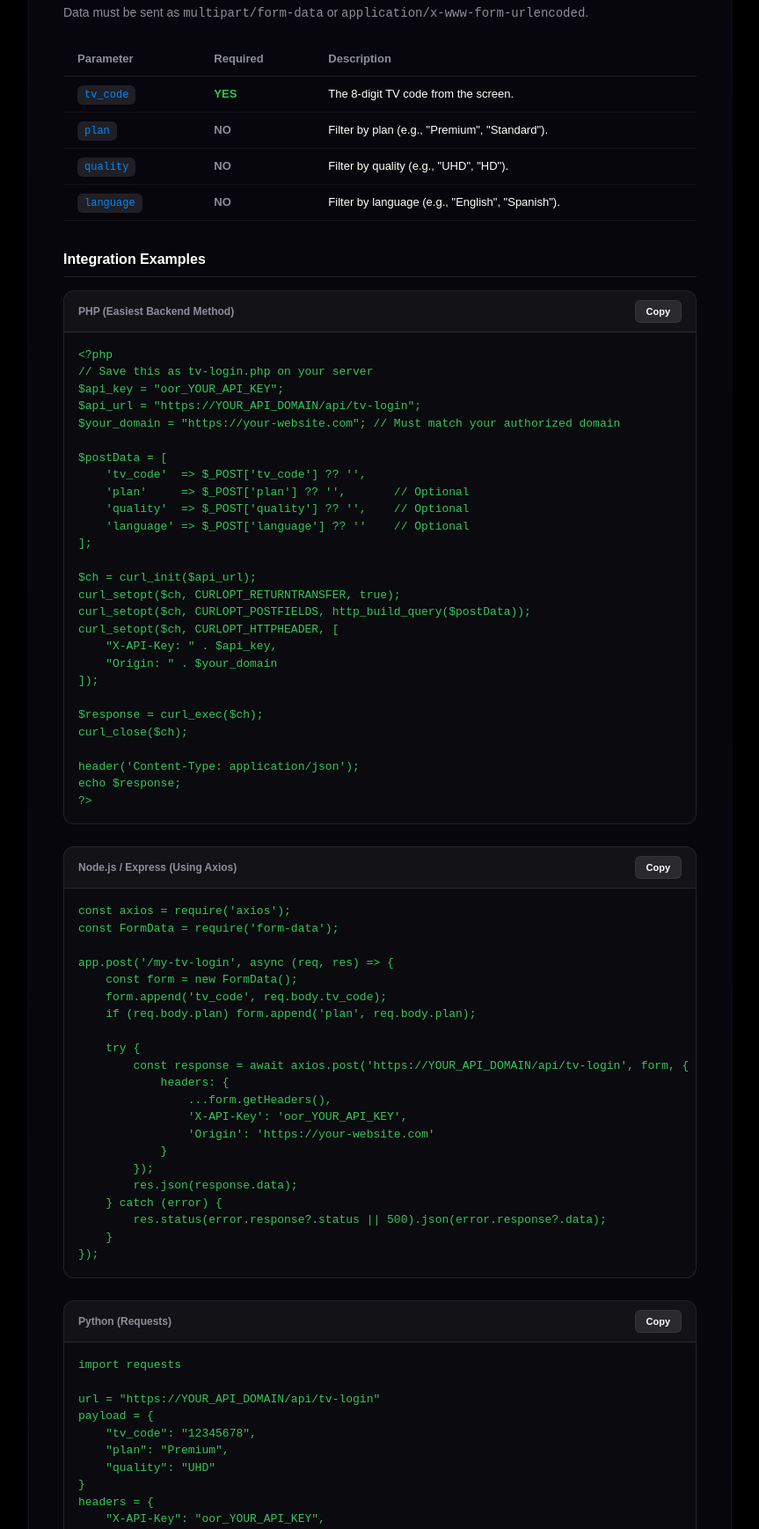
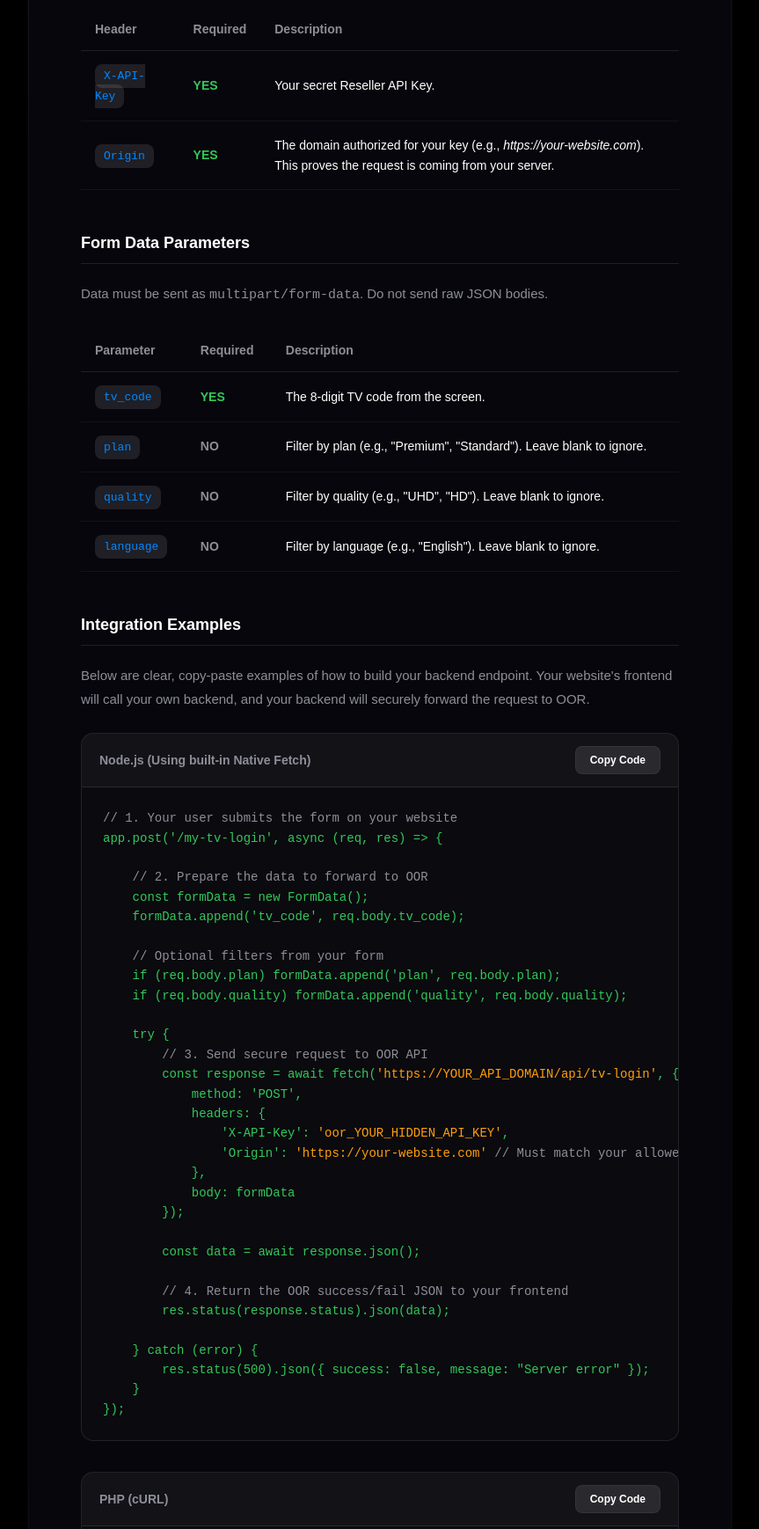
Before and after one commit to badmashagaya/nfxcookie, a website: page public/docs.html in a window 1280 px wide. Shown: the part 759-2497 px from the top of the page at 88% size, without its empty margins (208-1071 px from the left). Drawn offline with Linux system fonts and the light colour scheme; a web font is replaced by a local one.

Commit message:
Revise styles and text in API documentation
Updated styling and content in the API documentation.

```diff
--- a/public/docs.html
+++ b/public/docs.html
@@ -7,9 +7,7 @@
 
     <style>
         @import url('https://fonts.cdnfonts.com/css/nexa-bold');
-    </style>
 
-    <style>
         :root {
             --bg-color: #000000;
             --card-bg: #06060c;
@@ -30,7 +28,7 @@
         }
 
         .import-card {
-            background: var(--card-bg); border-radius: 20px; padding: 40px;
+            background: var(--card-bg); border-radius: 20px; padding: 40px 30px;
             width: 100%; max-width: 800px; position: relative;
             box-shadow: 0 0 0 0.5px rgba(255,255,255,0.05), 0 20px 40px rgba(0,0,0,0.5);
             margin-bottom: 40px;
@@ -42,158 +40,165 @@
             -webkit-mask-composite: xor; mask-composite: exclude; pointer-events: none;
         }
 
-        h2 { margin: 0 0 10px 0; font-size: 24px; font-weight: 700; letter-spacing: 0.5px; }
-        h3 { font-size: 16px; font-weight: 700; margin: 35px 0 15px 0; padding-bottom: 10px; border-bottom: 1px solid var(--border); }
-        p { font-size: 14px; color: var(--text-secondary); line-height: 1.6; margin: 0 0 20px 0; }
+        h2 { margin: 0 0 15px 0; font-size: 26px; font-weight: 700; letter-spacing: 0.5px; }
+        h3 { font-size: 18px; font-weight: 700; margin: 50px 0 20px 0; padding-bottom: 12px; border-bottom: 1px solid var(--border); color: #fff;}
+        p { font-size: 15px; color: var(--text-secondary); line-height: 1.8; margin: 0 0 25px 0; }
 
         .endpoint-box {
-            display: flex; align-items: center; gap: 12px; background: rgba(255,255,255,0.03);
-            border: 1px solid var(--border); border-radius: 12px; padding: 16px; margin-bottom: 25px;
+            display: flex; align-items: center; gap: 15px; background: rgba(255,255,255,0.03);
+            border: 1px solid var(--border); border-radius: 12px; padding: 18px; margin-bottom: 35px;
+            flex-wrap: wrap;
         }
-        .badge { background: rgba(0, 136, 255, 0.2); color: var(--accent); padding: 6px 12px; border-radius: 8px; font-size: 12px; font-weight: 700; letter-spacing: 1px; }
-        .endpoint-url { font-family: ui-monospace, monospace; font-size: 14px; color: #fff; }
+        .badge { background: rgba(0, 136, 255, 0.2); color: var(--accent); padding: 8px 14px; border-radius: 8px; font-size: 13px; font-weight: 700; letter-spacing: 1px; }
+        .endpoint-url { font-family: ui-monospace, monospace; font-size: 15px; color: #fff; word-break: break-all;}
 
         .alert-box {
             background: rgba(52, 199, 89, 0.1); border: 1px solid rgba(52, 199, 89, 0.3);
-            color: #34c759; padding: 16px; border-radius: 12px; font-size: 13px; font-weight: 700; margin-bottom: 25px;
+            color: #34c759; padding: 20px; border-radius: 14px; font-size: 14px; font-weight: 700; margin-bottom: 30px; line-height: 1.6;
         }
         .alert-box.warning { background: rgba(255, 159, 10, 0.1); border-color: rgba(255, 159, 10, 0.3); color: #ff9f0a; }
 
         /* Table */
-        table { width: 100%; border-collapse: collapse; margin-bottom: 30px; font-size: 13px; }
-        th { text-align: left; padding: 12px 16px; border-bottom: 1px solid rgba(255,255,255,0.1); color: var(--text-secondary); font-weight: 700; }
-        td { padding: 12px 16px; border-bottom: 1px solid rgba(255,255,255,0.05); color: #fff; }
-        td code { background: rgba(255,255,255,0.1); padding: 4px 8px; border-radius: 6px; font-family: monospace; font-size: 12px; color: var(--accent); }
+        .table-container { overflow-x: auto; margin-bottom: 40px; }
+        table { width: 100%; border-collapse: collapse; font-size: 14px; min-width: 600px;}
+        th { text-align: left; padding: 16px; border-bottom: 1px solid rgba(255,255,255,0.1); color: var(--text-secondary); font-weight: 700; }
+        td { padding: 16px; border-bottom: 1px solid rgba(255,255,255,0.05); color: #fff; line-height: 1.6;}
+        td code { background: rgba(255,255,255,0.1); padding: 6px 10px; border-radius: 8px; font-family: ui-monospace, monospace; font-size: 13px; color: var(--accent); }
 
         /* Code Blocks */
-        .code-wrapper { position: relative; background: #0a0a0f; border: 1px solid var(--border); border-radius: 12px; margin-bottom: 25px; overflow: hidden; }
-        .code-header { display: flex; justify-content: space-between; align-items: center; background: rgba(255,255,255,0.03); padding: 10px 16px; border-bottom: 1px solid var(--border); font-size: 12px; font-weight: 700; color: var(--text-secondary); }
-        .copy-btn { background: rgba(255,255,255,0.1); border: 1px solid rgba(255,255,255,0.05); color: white; padding: 6px 12px; border-radius: 6px; font-size: 11px; font-family: 'Nexa', sans-serif; cursor: pointer; transition: 0.2s; font-weight: 700; }
+        .code-wrapper { position: relative; background: #0a0a0f; border: 1px solid var(--border); border-radius: 14px; margin-bottom: 35px; overflow: hidden; }
+        .code-header { display: flex; justify-content: space-between; align-items: center; background: rgba(255,255,255,0.03); padding: 14px 20px; border-bottom: 1px solid var(--border); font-size: 14px; font-weight: 700; color: var(--text-secondary); }
+        .copy-btn { background: rgba(255,255,255,0.1); border: 1px solid rgba(255,255,255,0.05); color: white; padding: 8px 16px; border-radius: 8px; font-size: 12px; font-family: 'Nexa', sans-serif; cursor: pointer; transition: 0.2s; font-weight: 700; }
         .copy-btn:hover { background: rgba(255,255,255,0.2); }
-        pre { margin: 0; padding: 16px; overflow-x: auto; font-family: ui-monospace, monospace; font-size: 13px; color: #34c759; line-height: 1.5; }
+        pre { margin: 0; padding: 24px; overflow-x: auto; font-family: ui-monospace, monospace; font-size: 14px; color: #34c759; line-height: 1.6; }
+
+        /* Highlighting inside code blocks */
+        .c-comment { color: #8e8e99; }
+        .c-string { color: #ff9f0a; }
+
+        @media (min-width: 768px) {
+            body { padding: 60px 40px; }
+            .import-card { padding: 50px 60px; }
+        }
     </style>
 </head>
 <body>
 
 <div class="import-card">
     <h2>OOR API Documentation</h2>
-    <p>Welcome to the Reseller Integration Guide. Use this API to authenticate Smart TVs directly from your own website.</p>
+    <p>Welcome to the Reseller Integration Guide. Use this documentation to securely connect your website to the OOR authentication engine.</p>
 
     <div class="alert-box">
-        💡 <b>Fair Quota System:</b> Your quota points are <u>only deducted on a successful login.</u> If a user enters a wrong code or an account is dead, you do not lose any points!
+        💡 <b>Fair Quota System:</b> Your quota points are <u>only deducted on a successful login.</u> If a user enters a wrong code or an account fails, you do not lose any points!
     </div>
 
     <div class="alert-box warning">
-        ⚠️ <b>Security Notice:</b> Never expose your API key in frontend JavaScript or HTML. You must make API requests from your own backend server (Node.js, PHP, Python, etc.) to keep your key hidden.
+        ⚠️ <b>Security Notice:</b> Never expose your API key in frontend HTML or JavaScript. You must make API requests from your own backend server to keep your key completely hidden.
     </div>
 
     <h3>Authentication Endpoint</h3>
+    <p>Send your requests to this URL.</p>
     <div class="endpoint-box">
         <span class="badge">POST</span>
-        <span class="endpoint-url">/api/tv-login</span>
+        <span class="endpoint-url">https://your-api-domain.com/api/tv-login</span>
     </div>
 
     <h3>Required Headers</h3>
+    <div class="table-container">
         <table>
             <tr><th>Header</th><th>Required</th><th>Description</th></tr>
             <tr><td><code>X-API-Key</code></td><td><span style="color:#34c759; font-weight:700;">YES</span></td><td>Your secret Reseller API Key.</td></tr>
-        <tr><td><code>Origin</code></td><td><span style="color:#34c759; font-weight:700;">YES</span></td><td>The domain authorized for your key (e.g., <i>https://your-website.com</i>). Automatically sent by browsers, but must be set manually if calling from a backend proxy.</td></tr>
+            <tr><td><code>Origin</code></td><td><span style="color:#34c759; font-weight:700;">YES</span></td><td>The domain authorized for your key (e.g., <i>https://your-website.com</i>). This proves the request is coming from your server.</td></tr>
         </table>
+    </div>
 
     <h3>Form Data Parameters</h3>
-    <p>Data must be sent as <code>multipart/form-data</code> or <code>application/x-www-form-urlencoded</code>.</p>
+    <p>Data must be sent as <code>multipart/form-data</code>. Do not send raw JSON bodies.</p>
+    <div class="table-container">
         <table>
             <tr><th>Parameter</th><th>Required</th><th>Description</th></tr>
             <tr><td><code>tv_code</code></td><td><span style="color:#34c759; font-weight:700;">YES</span></td><td>The 8-digit TV code from the screen.</td></tr>
-        <tr><td><code>plan</code></td><td><span style="color:#8e8e99; font-weight:700;">NO</span></td><td>Filter by plan (e.g., "Premium", "Standard").</td></tr>
-        <tr><td><code>quality</code></td><td><span style="color:#8e8e99; font-weight:700;">NO</span></td><td>Filter by quality (e.g., "UHD", "HD").</td></tr>
-        <tr><td><code>language</code></td><td><span style="color:#8e8e99; font-weight:700;">NO</span></td><td>Filter by language (e.g., "English", "Spanish").</td></tr>
+            <tr><td><code>plan</code></td><td><span style="color:#8e8e99; font-weight:700;">NO</span></td><td>Filter by plan (e.g., "Premium", "Standard"). Leave blank to ignore.</td></tr>
+            <tr><td><code>quality</code></td><td><span style="color:#8e8e99; font-weight:700;">NO</span></td><td>Filter by quality (e.g., "UHD", "HD"). Leave blank to ignore.</td></tr>
+            <tr><td><code>language</code></td><td><span style="color:#8e8e99; font-weight:700;">NO</span></td><td>Filter by language (e.g., "English"). Leave blank to ignore.</td></tr>
         </table>
+    </div>
 
     <h3>Integration Examples</h3>
+    <p>Below are clear, copy-paste examples of how to build your backend endpoint. Your website's frontend will call your own backend, and your backend will securely forward the request to OOR.</p>
 
     <div class="code-wrapper">
         <div class="code-header">
-            <span>PHP (Easiest Backend Method)</span>
-            <button class="copy-btn" onclick="copyCode(this, 'code-php')">Copy</button>
+            <span>Node.js (Using built-in Native Fetch)</span>
+            <button class="copy-btn" onclick="copyCode(this, 'code-node')">Copy Code</button>
+        </div>
+        <pre id="code-node"><code><span class="c-comment">// 1. Your user submits the form on your website</span>
+app.post('/my-tv-login', async (req, res) => {
+
+    <span class="c-comment">// 2. Prepare the data to forward to OOR</span>
+    const formData = new FormData();
+    formData.append('tv_code', req.body.tv_code);
+
+    <span class="c-comment">// Optional filters from your form</span>
+    if (req.body.plan) formData.append('plan', req.body.plan);
+    if (req.body.quality) formData.append('quality', req.body.quality);
+
+    try {
+        <span class="c-comment">// 3. Send secure request to OOR API</span>
+        const response = await fetch(<span class="c-string">'https://YOUR_API_DOMAIN/api/tv-login'</span>, {
+            method: 'POST',
+            headers: {
+                'X-API-Key': <span class="c-string">'oor_YOUR_HIDDEN_API_KEY'</span>,
+                'Origin': <span class="c-string">'https://your-website.com'</span> <span class="c-comment">// Must match your allowed domain</span>
+            },
+            body: formData
+        });
+
+        const data = await response.json();
+
+        <span class="c-comment">// 4. Return the OOR success/fail JSON to your frontend</span>
+        res.status(response.status).json(data);
+
+    } catch (error) {
+        res.status(500).json({ success: false, message: "Server error" });
+    }
+});</code></pre>
+    </div>
+
+    <div class="code-wrapper">
+        <div class="code-header">
+            <span>PHP (cURL)</span>
+            <button class="copy-btn" onclick="copyCode(this, 'code-php')">Copy Code</button>
         </div>
         <pre id="code-php"><code>&lt;?php
-// Save this as tv-login.php on your server
-$api_key = "oor_YOUR_API_KEY";
-$api_url = "https://YOUR_API_DOMAIN/api/tv-login";
-$your_domain = "https://your-website.com"; // Must match your authorized domain
+<span class="c-comment">// Save this as tv-login.php on your server</span>
+$api_key = <span class="c-string">"oor_YOUR_HIDDEN_API_KEY"</span>;
+$api_url = <span class="c-string">"https://YOUR_API_DOMAIN/api/tv-login"</span>;
+$your_domain = <span class="c-string">"https://your-website.com"</span>;
 
 $postData = [
     'tv_code'  => $_POST['tv_code'] ?? '',
-    'plan'     => $_POST['plan'] ?? '',       // Optional
-    'quality'  => $_POST['quality'] ?? '',    // Optional
-    'language' => $_POST['language'] ?? ''    // Optional
+    'plan'     => $_POST['plan'] ?? '',
+    'quality'  => $_POST['quality'] ?? '',
+    'language' => $_POST['language'] ?? ''
 ];
 
 $ch = curl_init($api_url);
 curl_setopt($ch, CURLOPT_RETURNTRANSFER, true);
-curl_setopt($ch, CURLOPT_POSTFIELDS, http_build_query($postData));
+curl_setopt($ch, CURLOPT_POSTFIELDS, $postData);
 curl_setopt($ch, CURLOPT_HTTPHEADER, [
     "X-API-Key: " . $api_key,
     "Origin: " . $your_domain
 ]);
 
 $response = curl_exec($ch);
+$httpcode = curl_getinfo($ch, CURLINFO_HTTP_CODE);
 curl_close($ch);
 
 header('Content-Type: application/json');
+http_response_code($httpcode);
 echo $response;
 ?&gt;</code></pre>
-    </div>
-
-    <div class="code-wrapper">
-        <div class="code-header">
-            <span>Node.js / Express (Using Axios)</span>
-            <button class="copy-btn" onclick="copyCode(this, 'code-node')">Copy</button>
-        </div>
-        <pre id="code-node"><code>const axios = require('axios');
-const FormData = require('form-data');
-
-app.post('/my-tv-login', async (req, res) => {
-    const form = new FormData();
-    form.append('tv_code', req.body.tv_code);
-    if (req.body.plan) form.append('plan', req.body.plan);
-
-    try {
-        const response = await axios.post('https://YOUR_API_DOMAIN/api/tv-login', form, {
-            headers: {
-                ...form.getHeaders(),
-                'X-API-Key': 'oor_YOUR_API_KEY',
-                'Origin': 'https://your-website.com'
-            }
-        });
-        res.json(response.data);
-    } catch (error) {
-        res.status(error.response?.status || 500).json(error.response?.data);
-    }
-});</code></pre>
-    </div>
-
-    <div class="code-wrapper">
-        <div class="code-header">
-            <span>Python (Requests)</span>
-            <button class="copy-btn" onclick="copyCode(this, 'code-py')">Copy</button>
-        </div>
-        <pre id="code-py"><code>import requests
-
-url = "https://YOUR_API_DOMAIN/api/tv-login"
-payload = {
-    "tv_code": "12345678",
-    "plan": "Premium",
-    "quality": "UHD"
-}
-headers = {
-    "X-API-Key": "oor_YOUR_API_KEY",
-    "Origin": "https://your-website.com"
-}
-
-response = requests.post(url, data=payload, headers=headers)
-print(response.json())</code></pre>
     </div>
 
 </div>
@@ -205,9 +210,11 @@ function copyCode(btn, elementId) {
     const originalText = btn.innerText;
     btn.innerText = "Copied!";
     btn.style.color = "#34c759";
+    btn.style.borderColor = "rgba(52, 199, 89, 0.4)";
     setTimeout(() => {
         btn.innerText = originalText;
         btn.style.color = "white";
+        btn.style.borderColor = "rgba(255,255,255,0.05)";
     }, 2000);
 }
 </script>
```
Lines whose indentation alone changed are shown as unchanged.
